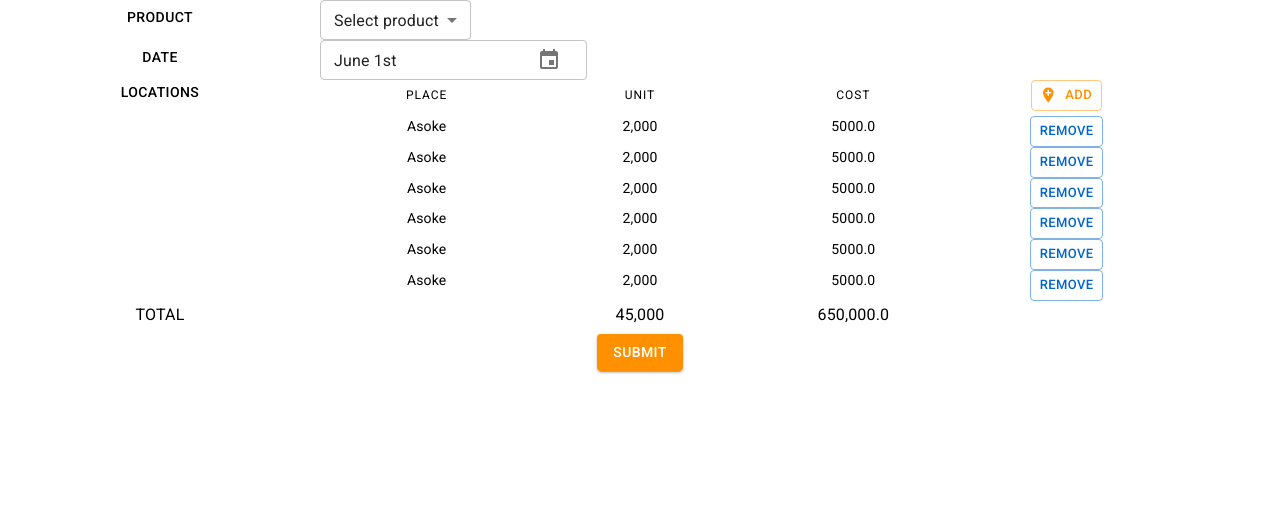
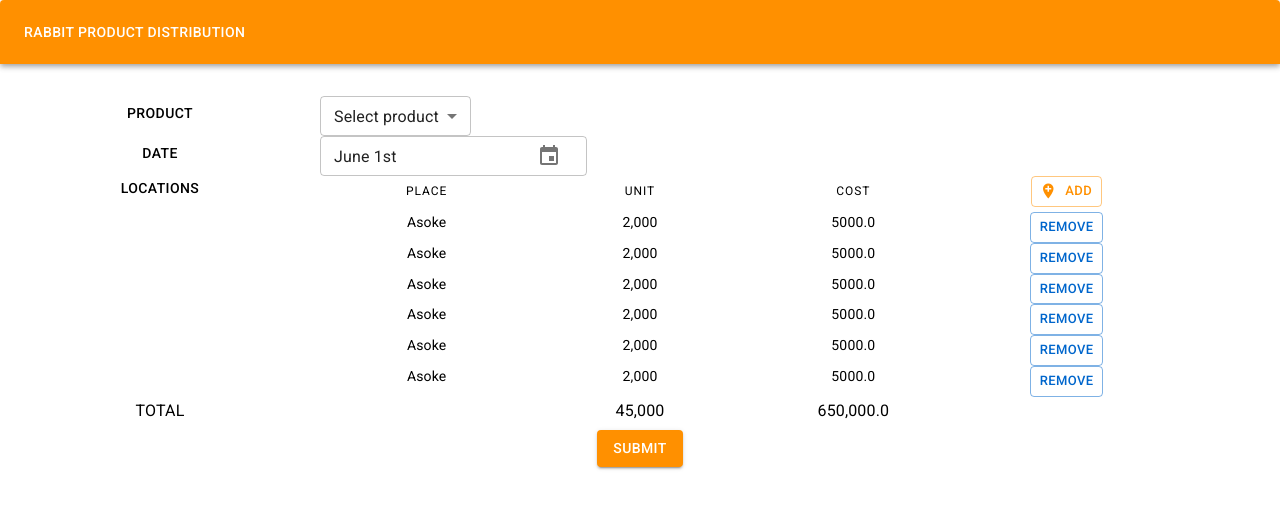
Before and after one commit to kitsanapong/rabbit-fi-test, a React app: page / in a window 1280 px wide. Shown: the top 508 px of the page. Built offline with nearby package versions, Linux system fonts and the light colour scheme.

Commit message:
add top toolbar

```diff
--- a/src/components/desktop/component.jsx
+++ b/src/components/desktop/component.jsx
@@ -10,6 +10,7 @@ import {
 } from '@material-ui/pickers'
 import Icon from '@material-ui/core/Icon';
 import Button from '@material-ui/core/Button';
+import Paper from '@material-ui/core/Paper';
 
 import './desktop.scss'
 
@@ -156,6 +157,11 @@ const Desktop = () => {
   return (
     <div className="desktop">
       <Grid container direction="column" justify="flex-start" alignItems="flex-start">
+        <Grid container>
+          <Paper className="toolbar" elevation={4}>
+            <Typography variant="button">RABBIT PRODUCT DISTRIBUTION</Typography>
+          </Paper>
+        </Grid>
         <SelectProduct state={productState}/>
         <SelectDate state={dateState}/>
         <LocationList/>
--- a/src/components/desktop/desktop.scss
+++ b/src/components/desktop/desktop.scss
@@ -1,3 +1,18 @@
+@import '../../theme.scss';
+
 .desktop {
-
+  .toolbar {
+    min-height: 64px;
+    padding-left: 24px;
+    padding-right: 24px;
+    background-color: $primary-color;
+    width: 100%;
+    border-bottom-left-radius: 0;
+    border-bottom-right-radius: 0;
+    display: flex;
+    justify-content: flex-start;
+    align-items: center;
+    color: white;
+    margin-bottom: spacing(4) * 1px;
+  }
 }
--- /dev/null
+++ b/src/theme.scss
@@ -0,0 +1,6 @@
+$primary-color: #ff9000;
+$secondary-color: #0066cc;
+
+@function spacing($number) {
+  @return $number*8
+}
```
